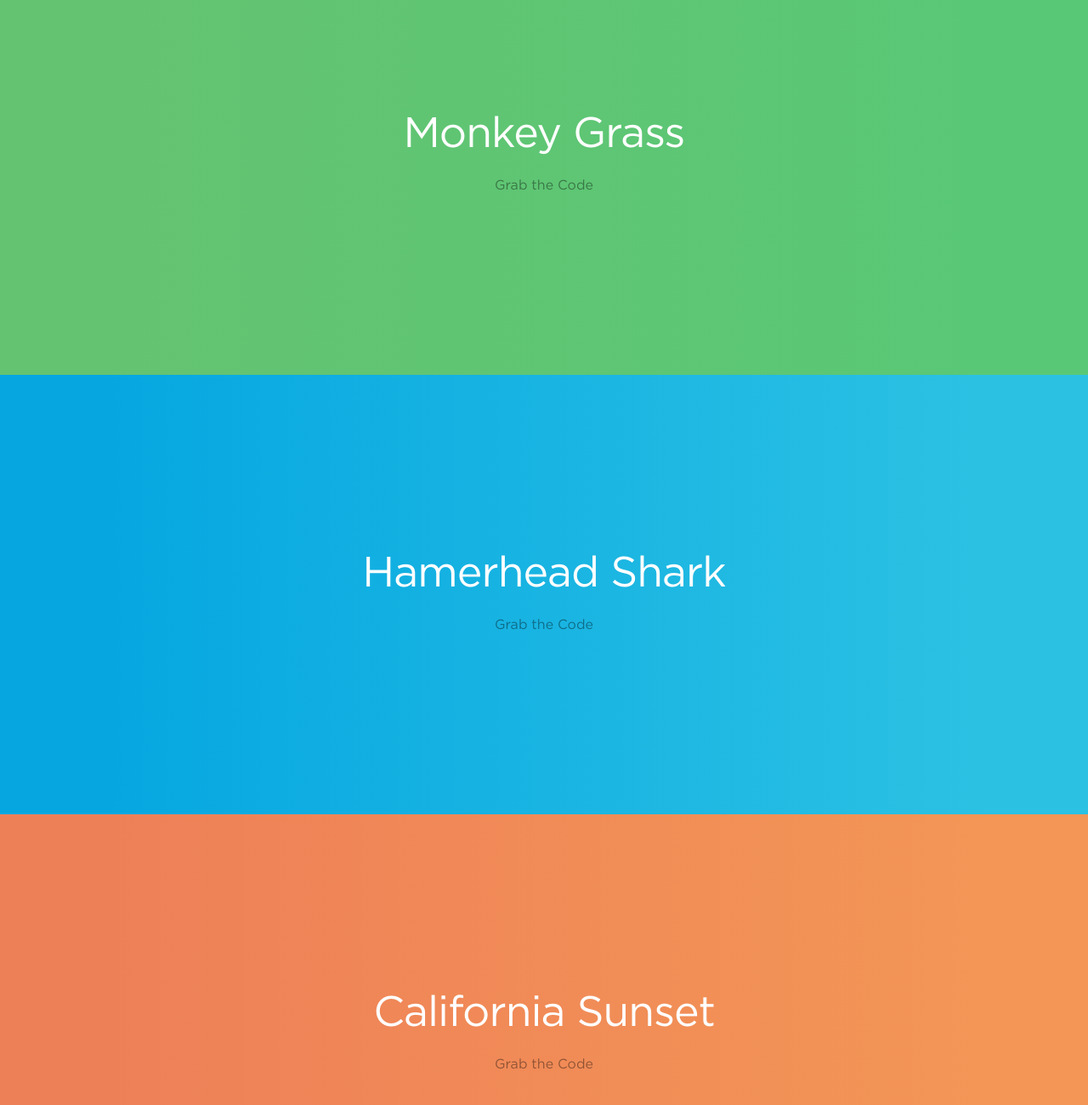
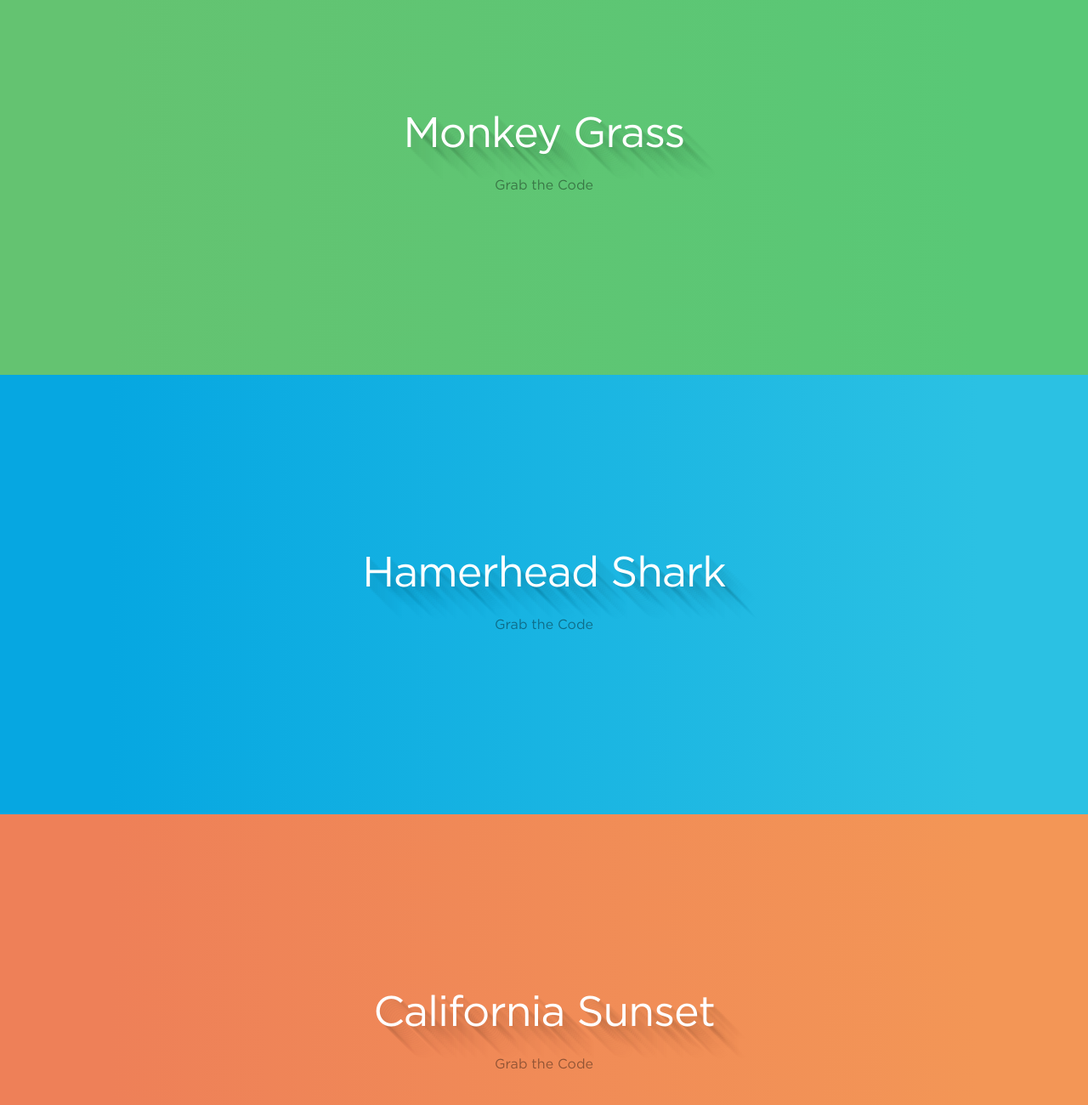
Before and after one commit to jpamorgan/Gradient-Styles, a plain HTML site: page index.html in a window 1280 px wide. Shown: the part 2660-3960 px from the top of the page at 85% size. Drawn offline with Linux system fonts and the light colour scheme.

Commit message:
added default style to remain text

```diff
--- a/index.html
+++ b/index.html
@@ -61,19 +61,19 @@
         <p><a href="#">Grab the Code</a></p>
     </article>
     <article class="monkeygrass">
-        <h1>Monkey Grass</h1>
+        <h1 class="default">Monkey Grass</h1>
         <p><a href="#">Grab the Code</a></p>
     </article>
     <article class="blue">
-        <h1>Hamerhead Shark</h1>
+        <h1 class="default">Hamerhead Shark</h1>
         <p><a href="#">Grab the Code</a></p>
     </article>
     <article class="orange">
-        <h1>California Sunset</h1>
+        <h1 class="default">California Sunset</h1>
         <p><a href="#">Grab the Code</a></p>
     </article>
     <article class="deepblue">
-        <h1>Deep Blue</h1>
+        <h1 class="default">Deep Blue</h1>
         <p><a href="#">Grab the Code</a></p>
     </article>
 
```
